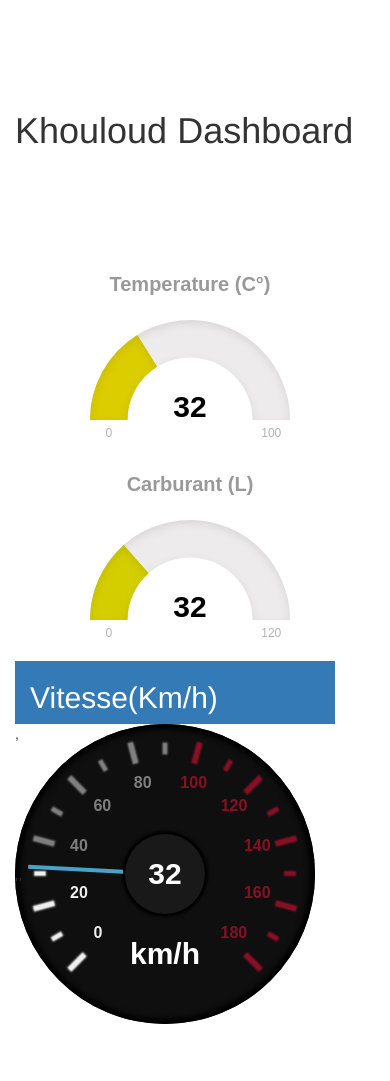
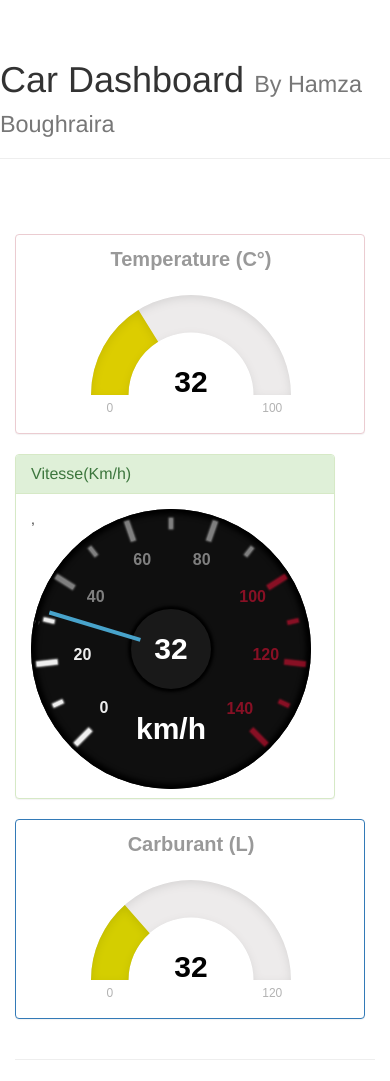
Before and after one commit to hamzawix/Web-Display, a Flask app: page / in a window 390 px wide. Before the commit the page ends 1024 px from the top, so only its background shows below. Run offline with Flask 2, Linux system fonts and the light colour scheme; some libraries are stand-ins or nearby versions.

Commit message:
Improvements

```diff
--- a/server.py
+++ b/server.py
@@ -25,4 +25,4 @@ def vit():
 
 
 if __name__ == '__main__':
-	app.run()
+	app.run(host="0.0.0.0", port=5000)
--- a/templates/index.html
+++ b/templates/index.html
@@ -14,23 +14,24 @@
 <body>
 
 <div class="row">
-	<div class="col-xs-12" style="height: 90px"></div>
+	<div class="col-xs-12" style="height: 20px"></div>
 </div>
 <div class="row">
 	<div class="container">
-		<div class="col-xs-12 col-md-4"></div>
-		<div class="col-xs-12 col-md-4">
-			<h1>Khouloud Dashboard</h1>
-		</div>
+			<div class="page-header">
+				<h1>Car Dashboard <small>By Hamza Boughraira</small></h1>
+			</div>
 	</div>
 </div>
+<div class="container">
 <div class="row">
-	<div class="col-xs-12" style="height: 100px"></div>
+	<div class="col-xs-12" style="height: 55px"></div>
 </div>
 
 <div class="row">
-<div class="container">
-<div id="gauge" class="col-md-12 col-lg-12" style="width:350px; height:200px"></div>
+<div class="col-md-4 centered">
+	<div class="panel panel-danger" id="gauge" style="width:350px; height:200px"></div>
+</div>
 <script type="text/javascript">
 	var g = new JustGage({
 		id: "gauge",
@@ -41,8 +42,31 @@
 	});
 	gettemp();
 </script>
+<div class="col-md-4 centered">
+<div class="panel panel-success" style="width:320px; height:345px">
+<div class="panel-heading">
+	<h3 class="panel-title">Vitesse(Km/h)</h3>
+</div>
 
-<div id="carb" class="col-md-4 col-lg-12" style="width:350px; height:200px"></div>
+	<div style="height:15px;"></div>
+	<div class="container">
+	<input id="speed" type="hidden">
+	<script type="text/javascript">
+	$("#speed").myfunc({
+		maxVal: 140,
+		dangerLevel: 100,
+		edgeRadius: 140,
+		eventListenerType: 'submit',
+	});
+	getvit();
+	</script>
+	</div>
+</div>
+
+</div>
+<div class="col-md-4 centered">
+	<div class="panel panel-primary" id="carb" style="width:350px; height:200px"></div>
+</div>
 <script type="text/javascript">
 	var k = new JustGage({
 		id: "carb",
@@ -53,29 +77,23 @@
 	});
 	getcarb();
 </script>
+</div>
+<hr>
+</div>
 
-<div id="vit" class="col-md-4 col-lg-12" style="width:350px; height:200px">
-	<div class="bg-primary">
-		<div class="container">
-			<h2>Vitesse(Km/h)</h2>
-		</div>
+<div class="row">
+	<div class="col-md-4 col-md-offset-4 centered">
+		<div class="industrial tank">
+    <span class="ticks"></span> <!-- Ticks are optional -->
+    <div class="space"></div>
+    <div class="meter"></div>
+</div>
 
 	</div>
-	<input id="speed" type="hidden">
-
-<script type="text/javascript">
-
-	$("#speed").myfunc({
-		maxVal: 180,
-		divFact: 10,
-		dangerLevel: 100,
-		eventListenerType: 'submit',
-	});
-	getvit();
-</script>
 </div>
 
-</div>
-</div>
+
+
+
 </body>
 </html>
```
